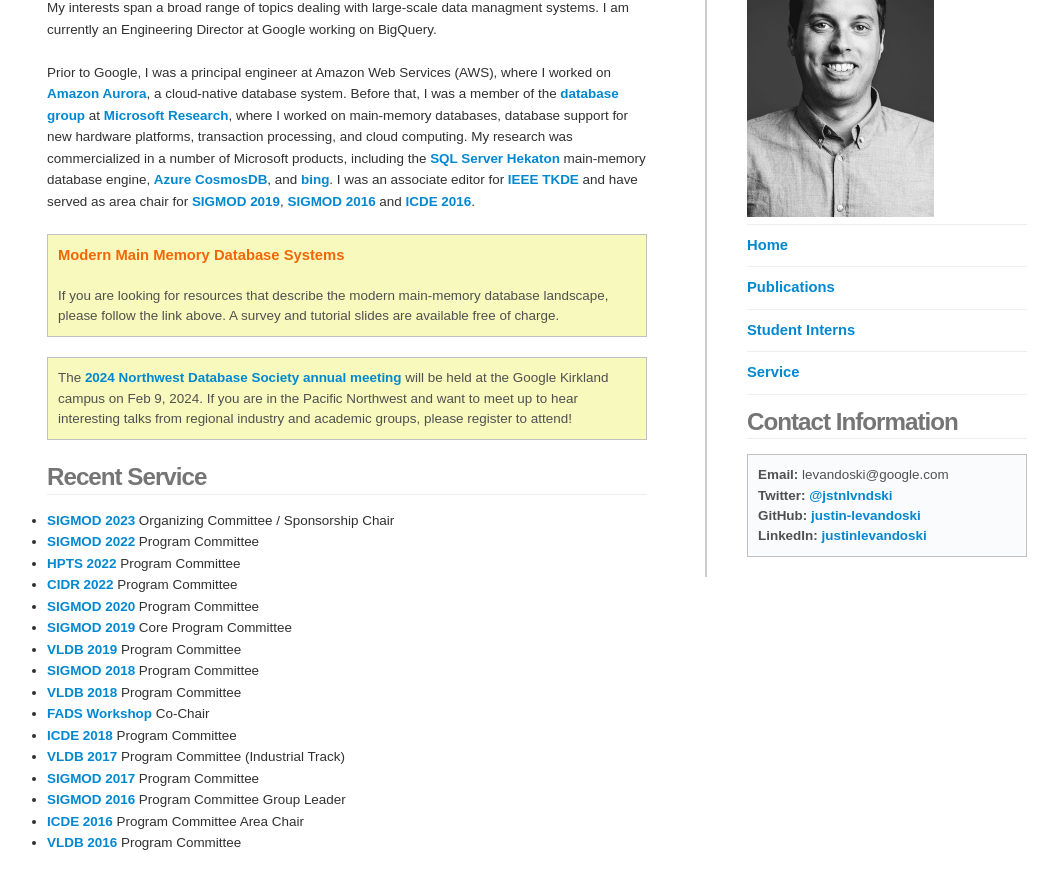
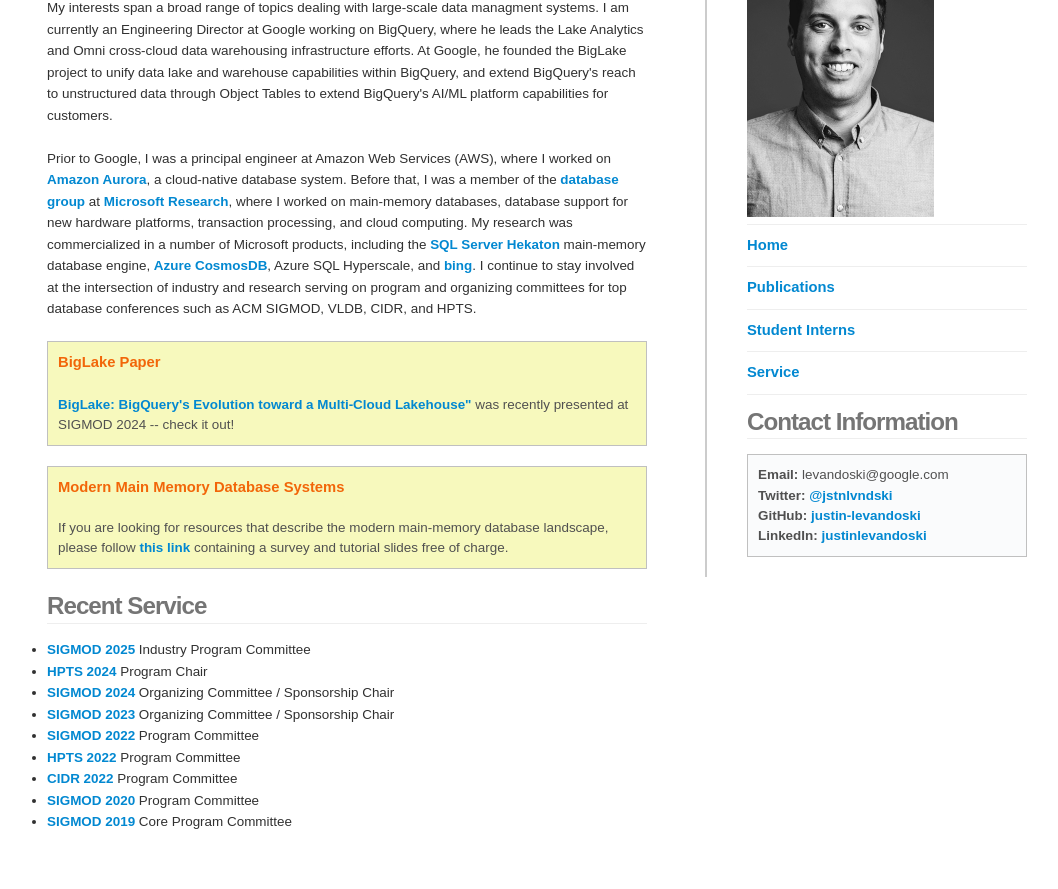
Before and after one commit to justin-levandoski/justin-levandoski.github.io, a plain HTML site: page index.html in a window 1280 px wide. Shown: the part 103-992 px from the top of the page, without its empty margins (103-1161 px from the left). Drawn offline with Linux system fonts and the light colour scheme.

Commit message:
Update homepage and publications

```diff
--- a/index.html
+++ b/index.html
@@ -49,7 +49,9 @@
     <div id="content">
         <h1>Justin Levandoski</h1>
 
-        My interests span a broad range of topics dealing with large-scale data managment systems.  I am currently an Engineering Director at Google working on BigQuery.
+        My interests span a broad range of topics dealing with large-scale data managment systems.  I am currently an Engineering Director at Google working on BigQuery,
+        where he leads the Lake Analytics and Omni cross-cloud data warehousing infrastructure efforts. At Google, he founded the BigLake project to unify data lake and
+        warehouse capabilities within BigQuery, and extend BigQuery's reach to unstructured data through Object Tables to extend BigQuery's AI/ML platform capabilities for customers.
 
         <br /><br />
 
@@ -60,42 +62,35 @@
         where I worked on  main-memory databases, database support for new hardware platforms, transaction processing, and cloud computing. My research was
         commercialized in a number of Microsoft products, including the
         <a href="http://research.microsoft.com/en-us/news/features/hekaton-122012.aspx" target="_blank">SQL Server Hekaton</a> main-memory database engine,
-        <a href="https://azure.microsoft.com/en-us/services/cosmos-db/" target="_blank">Azure CosmosDB</a>, and <a href="http://www.bing.com" target="_blank">bing</a>.
-        I was an associate editor for <a href="https://www.computer.org/web/tkde/about" target="_blank">IEEE TKDE</a> and have served as area chair for
-        <a href="http://sigmod2019.org/sigmodpc" target="_blank">SIGMOD 2019</a>,
-        <a href="http://www.sigmod2016.org/org_sigmod_pc.shtml" target="_blank">SIGMOD 2016</a> and <a href="http://icde2016.fi/officers.php#tabular1" target="_blank">ICDE 2016</a>.
+        <a href="https://azure.microsoft.com/en-us/services/cosmos-db/" target="_blank">Azure CosmosDB</a>, Azure SQL Hyperscale, and <a href="http://www.bing.com" target="_blank">bing</a>.
+        I continue to stay involved at the intersection of industry and research serving on program and organizing committees for top database conferences such as ACM SIGMOD, VLDB,
+        CIDR, and HPTS.
 
         <br/><br/>
+          <div class="announcebox">
+            <a href="https://dl.acm.org/doi/10.1145/3626246.3653388" style="color:#f26609; font-size:110%">BigLake Paper</h3>
+            <br /><br />
+            <a href="https://dl.acm.org/doi/10.1145/3626246.3653388">BigLake: BigQuery's Evolution toward a Multi-Cloud Lakehouse"</a> was recently presented at SIGMOD 2024 -- check it out!
+         </div>
 
 		 <div class="announcebox">
 		   <a href="mmdb.html" style="color:#f26609; font-size:110%">Modern Main Memory Database Systems</a>
 		   <br /><br />
-		   If you are looking for resources that describe the modern main-memory database landscape, please follow the link above.  A survey and tutorial slides are available
+           If you are looking for resources that describe the modern main-memory database landscape, please follow <a href="mmdb.html">this link</a> containing a survey and tutorial slides
            free of charge.
          </div>
 
-        <div class="announcebox">
-            The <a href="https://sites.google.com/view/nwds-2024/home">2024 Northwest Database Society annual meeting</a> will be held at the Google Kirkland campus on Feb 9, 2024. If you are in the Pacific Northwest and want to meet up to hear interesting talks from regional industry and academic groups, please register to attend!
-        </div>
-
         <h3>Recent Service</h3>
         <ul>
+            <li><a href="https://2025.sigmod.org/" target="_blank">SIGMOD 2025</a> Industry Program Committee</li>
+            <li><a href="https://hpts.ws" target="_blank">HPTS 2024</a> Program Chair</li>
+            <li><a href="https://2024.sigmod.org/org_conference_officers.shtml" target="_blank">SIGMOD 2024</a> Organizing Committee / Sponsorship Chair</li>
             <li><a href="https://2023.sigmod.org/org_conference_officers.shtml" target="_blank">SIGMOD 2023</a> Organizing Committee / Sponsorship Chair</li>
             <li><a href="https://2022.sigmod.org/org_sigmod_pc.shtml" target="_blank">SIGMOD 2022</a> Program Committee</li>
             <li><a href="http://www.hpts.ws/papers/2022/pc.html" target="_blank">HPTS 2022</a> Program Committee</li>
             <li><a href="https://www.cidrdb.org/cidr2022/officers.html" target="_blank">CIDR 2022</a> Program Committee</li>
             <li><a href="https://sigmod2020.org/org_sigmod_pc.shtml" target="_blank">SIGMOD 2020</a> Program Committee</li>
 			<li><a href="http://sigmod2019.org/sigmodpc" target="_blank">SIGMOD 2019</a> Core Program Committee</li>
-			<li><a href="http://vldb.org/2019/" target="_blank">VLDB 2019</a> Program Committee</li>
-			<li><a href="https://sigmod2018.org/org_sigmod_pc.shtml" target="_blank">SIGMOD 2018</a> Program Committee</li>
-			<li><a href="http://vldb2018.lncc.br/review-board.html" target="_blank">VLDB 2018</a> Program Committee</li>
-			<li><a href="http://fads.ws" target="_blank">FADS Workshop</a> Co-Chair</li>
-			<li><a href="https://icde2018.org/index.php/welcome/icde-pc/" target="_blank">ICDE 2018</a> Program Committee</li>
-			<li><a href="http://www.vldb.org/2017/review_board.php" target="_blank">VLDB 2017</a> Program Committee (Industrial Track)</li>
-			<li><a href="http://sigmod2017.org/sigmod-program-committee/" target="_blank">SIGMOD 2017</a> Program Committee</li>
-            <li><a href="http://www.sigmod2016.org/org_sigmod_pc.shtml" target="_blank">SIGMOD 2016</a> Program Committee Group Leader</li>
-            <li><a href="http://icde2016.fi/officers.php#tabular1" target="_blank">ICDE 2016</a> Program Committee Area Chair</li>
-            <li><a href="http://vldb2016.persistent.com/review_board.html" target="_blank">VLDB 2016</a> Program Committee</li>
         </ul>
 
 		<!--
```
Also changed, not shown: publications.html (+9 -0 lines).
